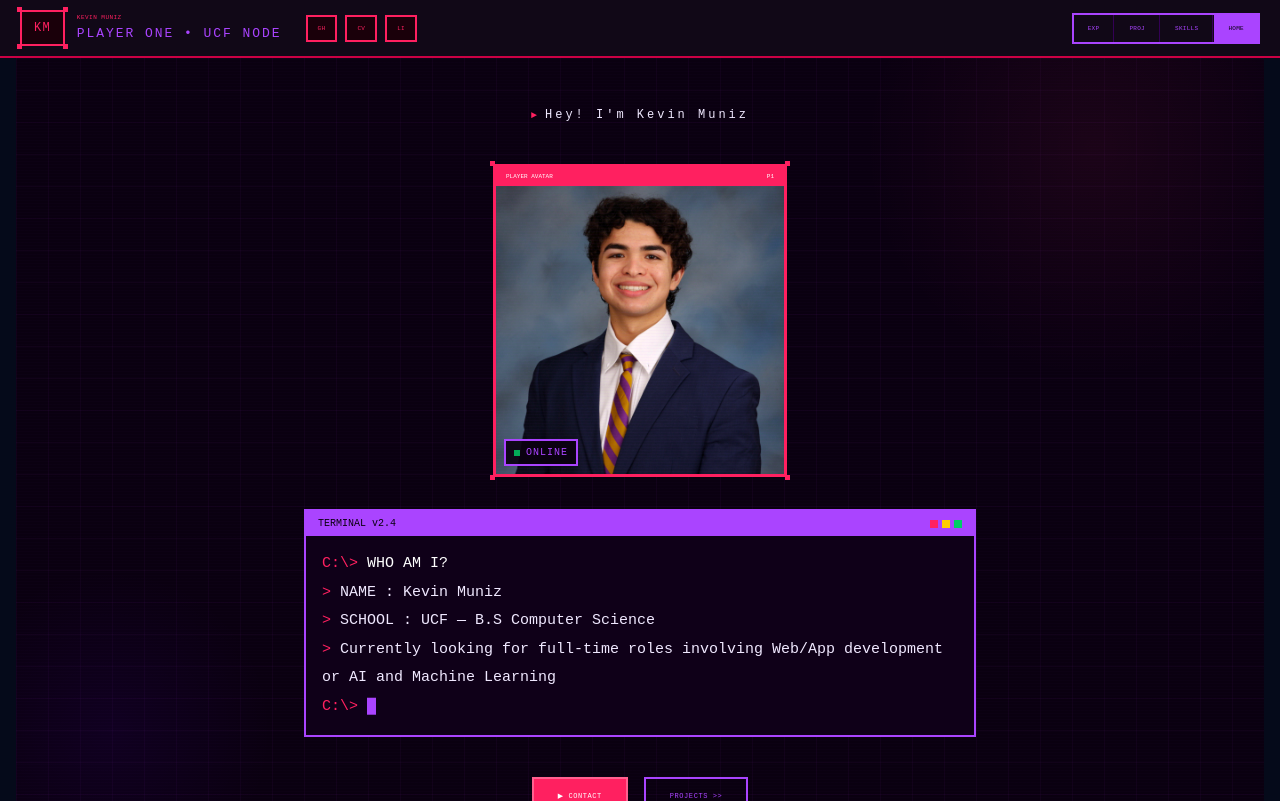
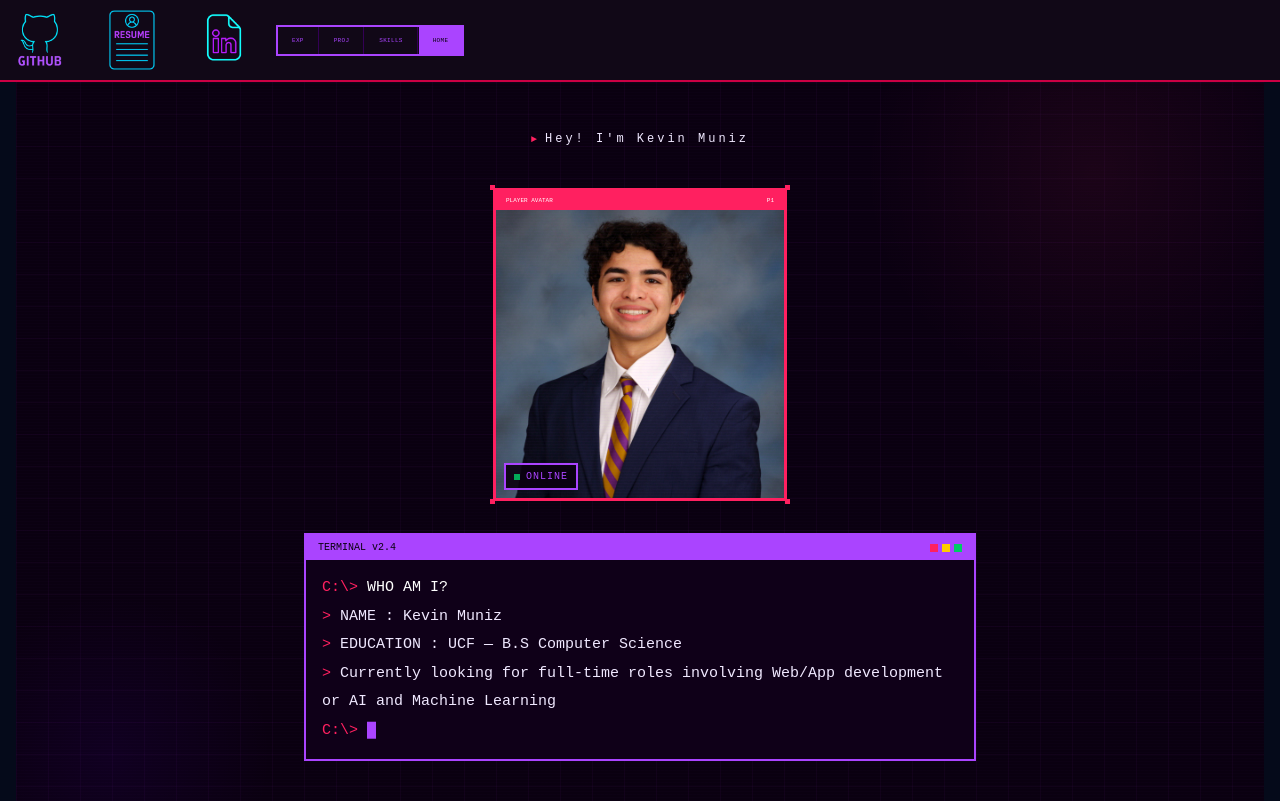
Before and after one commit to KevinMuniz1/Portfolio-Website, a Next.js app: page / in a window 1280 px wide. Shown: the top 801 px of the page. Built offline with nearby package versions, Linux system fonts and the light colour scheme.

Commit message:
changes to navigation bar and other small details in welcome page

```diff
--- a/app/components/NavigationBar.tsx
+++ b/app/components/NavigationBar.tsx
@@ -22,101 +22,22 @@ export default function NavBar() {
         fontFamily: "'Press Start 2P', monospace",
       }}
     >
-      <div className="flex items-center justify-between px-5 py-2.5">
+
 
         {/* LEFT — Logo + icon links */}
         <div className="flex items-center gap-3">
 
-          {/* KM pixel logo box */}
-          <div className="relative Shrink-0">
-            <div
-              style={{
-                fontSize: "12px",
-                color: "#ff2060",
-                padding: "7px 12px",
-                border: "2px solid #ff2060",
-                background: "#1a000a",
-                letterSpacing: "0.1em",
-                imageRendering: "pixelated",
-              }}
-            >
-              KM
-            </div>
-            <div className="absolute -top-[3px] -left-[3px] w-[5px] h-[5px] bg-[#ff2060]" />
-            <div className="absolute -top-[3px] -right-[3px] w-[5px] h-[5px] bg-[#ff2060]" />
-            <div className="absolute -bottom-[3px] -left-[3px] w-[5px] h-[5px] bg-[#ff2060]" />
-            <div className="absolute -bottom-[3px] -right-[3px] w-[5px] h-[5px] bg-[#ff2060]" />
-          </div>
-
-          {/* Name + subtext */}
-          <div className="hidden sm:block">
-            <div style={{ fontSize: "6px", color: "#ff2060", letterSpacing: "0.08em", lineHeight: "1.8" }}>
-              KEVIN MUNIZ
-            </div>
-            <div
-              style={{
-                fontFamily: "'Share Tech Mono', monospace",
-                fontSize: "13px",
-                color: "#aa44ff",
-                letterSpacing: "0.15em",
-              }}
-            >
-              PLAYER ONE &bull; UCF NODE
-            </div>
-          </div>
-
-          {/* Icon links */}
-          <div className="flex items-center gap-2 ml-3">
-            <a
-              href="https://github.com/KevinMuniz1"
-              target="_blank"
-              rel="noreferrer"
-              style={{
-                fontSize: "6px",
-                color: "#ff2060",
-                padding: "7px 10px",
-                border: "2px solid #ff2060",
-                background: "#1a000a",
-                letterSpacing: "0.05em",
-                textDecoration: "none",
-              }}
-            >
-              GH
+          <div className="flex items-center gap-3">
+            <a href="https://github.com/KevinMuniz1" target="_blank">
+              <img src="/github.png" className="w-20 h-20 hover:scale-110" />
             </a>
-            <a
-              href="/resume.pdf"
-              target="_blank"
-              rel="noreferrer"
-              style={{
-                fontSize: "6px",
-                color: "#ff2060",
-                padding: "7px 10px",
-                border: "2px solid #ff2060",
-                background: "#1a000a",
-                letterSpacing: "0.05em",
-                textDecoration: "none",
-              }}
-            >
-              CV
+            <a href="/resume.pdf" target="_blank">
+              <img src="/resumeIcon.png" className="w-20 h-20 hover:scale-110" />
             </a>
-            <a
-              href="https://www.linkedin.com/in/muniz-kevin/"
-              target="_blank"
-              rel="noreferrer"
-              style={{
-                fontSize: "6px",
-                color: "#ff2060",
-                padding: "7px 10px",
-                border: "2px solid #ff2060",
-                background: "#1a000a",
-                letterSpacing: "0.05em",
-                textDecoration: "none",
-              }}
-            >
-              LI
+            <a href="https://www.linkedin.com/in/muniz-kevin/" target="_blank">
+              <img src="/linkedin.png" className="w-20 h-20 hover:scale-110" />
             </a>
           </div>
-        </div>
 
         {/* CENTER */}
         <div
--- a/app/components/welcomePageName.tsx
+++ b/app/components/welcomePageName.tsx
@@ -5,7 +5,7 @@ import { useEffect, useState } from "react";
 const LINES = [
   { prefix: "C:\\> ", text: "WHO AM I?", color: "#fff" },
   { prefix: "> ", text: "NAME    : Kevin Muniz", color: "#f0e8ff" },
-  { prefix: "> ", text: "SCHOOL  : UCF — B.S Computer Science", color: "#f0e8ff" },
+  { prefix: "> ", text: "EDUCATION  : UCF — B.S Computer Science", color: "#f0e8ff" },
   { prefix: "> ", text: "Currently looking for full-time roles involving Web/App development or AI and Machine Learning", color: "#f0e8ff" },
 ];
 
```
